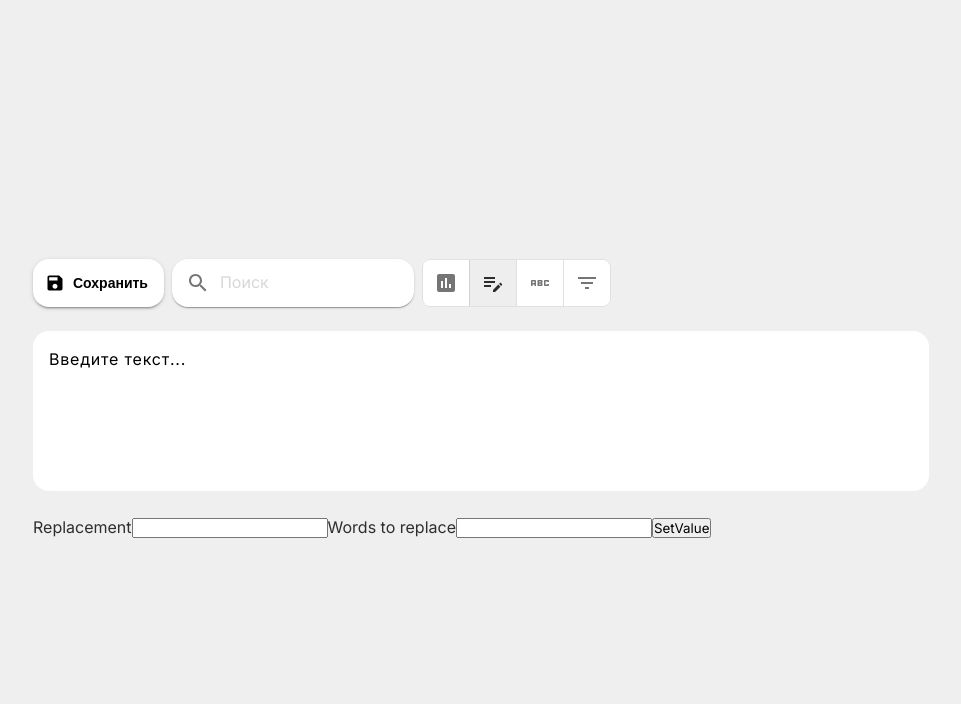
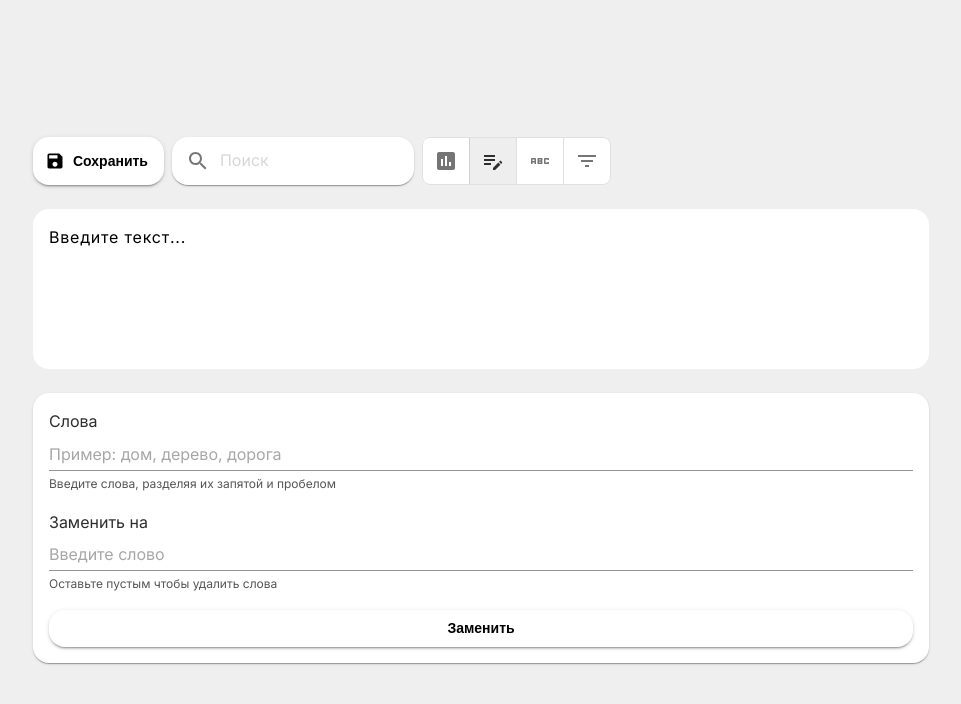
Before and after one commit to SergeyBogomolovv/string-converter, a React app: page / in a window 1280 px wide. Both pictures are taken after a click on the button 651 px from the left and 308 px from the top of the page. Shown: the top 704 px of the page, without its empty margins (159-1120 px from the left). Built offline with nearby package versions, Linux system fonts and the light colour scheme; a web font is replaced by a local one.

Commit message:
feat: update replace ui and write tests

```diff
--- a/package.json
+++ b/package.json
@@ -70,6 +70,7 @@
     "@emotion/react": "^11.13.0",
     "@emotion/styled": "^11.13.0",
     "@fontsource/inter": "^5.0.20",
+    "@hookform/resolvers": "^3.9.0",
     "@mui/icons-material": "^5.16.7",
     "@mui/material": "^5.16.7",
     "@reduxjs/toolkit": "^2.2.7",
@@ -78,6 +79,7 @@
     "react": "^18.3.1",
     "react-dom": "^18.3.1",
     "react-hook-form": "^7.52.2",
-    "react-redux": "^9.1.2"
+    "react-redux": "^9.1.2",
+    "zod": "^3.23.8"
   }
 }
--- /dev/null
+++ b/src/features/replace/model/form-schema.ts
@@ -0,0 +1,8 @@
+import { z } from "zod";
+
+export const ReplaceFormSchema = z.object({
+  replace: z.optional(z.string()),
+  wordsToReplace: z.optional(z.string()),
+});
+
+export type ReplaceForm = z.infer<typeof ReplaceFormSchema>;
--- /dev/null
+++ b/src/features/replace/ui/input.tsx
@@ -0,0 +1,27 @@
+import { Stack, TextField } from "@mui/material";
+import { UseFormRegister } from "react-hook-form";
+import { ReplaceForm } from "../model/form-schema";
+
+interface Props {
+  register: UseFormRegister<ReplaceForm>;
+  name: "replace" | "wordsToReplace";
+  helperText?: string;
+  placeholder?: string;
+  label?: string;
+}
+
+const Input = ({ register, name, placeholder, helperText, label }: Props) => {
+  return (
+    <Stack spacing={0.5}>
+      <label htmlFor={name}>{label}</label>
+      <TextField
+        inputProps={{ ...register(name), "data-testid": name, id: name }}
+        placeholder={placeholder}
+        helperText={helperText}
+        variant="standard"
+      />
+    </Stack>
+  );
+};
+
+export default Input;
--- a/src/features/replace/ui/replace.tsx
+++ b/src/features/replace/ui/replace.tsx
@@ -1,36 +1,50 @@
 import { selectEditorValue, setValue } from "@/entities/editor";
 import { useAppDispatch, useAppSelector } from "@/shared/store/hooks";
 import { replacer } from "@/shared/utils/replacer";
+import { Paper, Button } from "@mui/material";
 import { useForm } from "react-hook-form";
-
-type FormData = {
-  replacement: string;
-  wordsToReplace: string;
-};
+import { ReplaceForm, ReplaceFormSchema } from "../model/form-schema";
+import { zodResolver } from "@hookform/resolvers/zod";
+import Input from "./input";
 
 const Replace = () => {
   const value = useAppSelector(selectEditorValue);
   const dispatch = useAppDispatch();
-  const { register, handleSubmit } = useForm<FormData>();
+  const { register, handleSubmit } = useForm<ReplaceForm>({
+    resolver: zodResolver(ReplaceFormSchema),
+  });
 
   const onSubmit = handleSubmit((data) => {
     dispatch(
-      setValue(
-        replacer(data.wordsToReplace.split(", "), value, data.replacement)
-      )
+      setValue(replacer(data.wordsToReplace.split(", "), value, data.replace))
     );
   });
 
   return (
-    <div>
-      <form onSubmit={onSubmit}>
-        <label>Replacement</label>
-        <input {...register("replacement")} />
-        <label>Words to replace</label>
-        <input {...register("wordsToReplace")} />
-        <button>SetValue</button>
-      </form>
-    </div>
+    <Paper
+      sx={{ display: "flex", p: 2, flexDirection: "column", gap: 2 }}
+      component="form"
+      onSubmit={onSubmit}
+    >
+      <Input
+        register={register}
+        name="wordsToReplace"
+        label="Слова"
+        helperText="Введите слова, разделяя их запятой и пробелом"
+        placeholder="Пример: дом, дерево, дорога"
+      />
+      <Input
+        register={register}
+        name="replace"
+        label="Заменить на"
+        placeholder="Введите слово"
+        helperText="Оставьте пустым чтобы удалить слова"
+      />
+
+      <Button type="submit" data-testid="replaceBtn" variant="contained">
+        Заменить
+      </Button>
+    </Paper>
   );
 };
 
```
Also changed, not shown: 1 other file (tests, documents, lock files or other folders).
